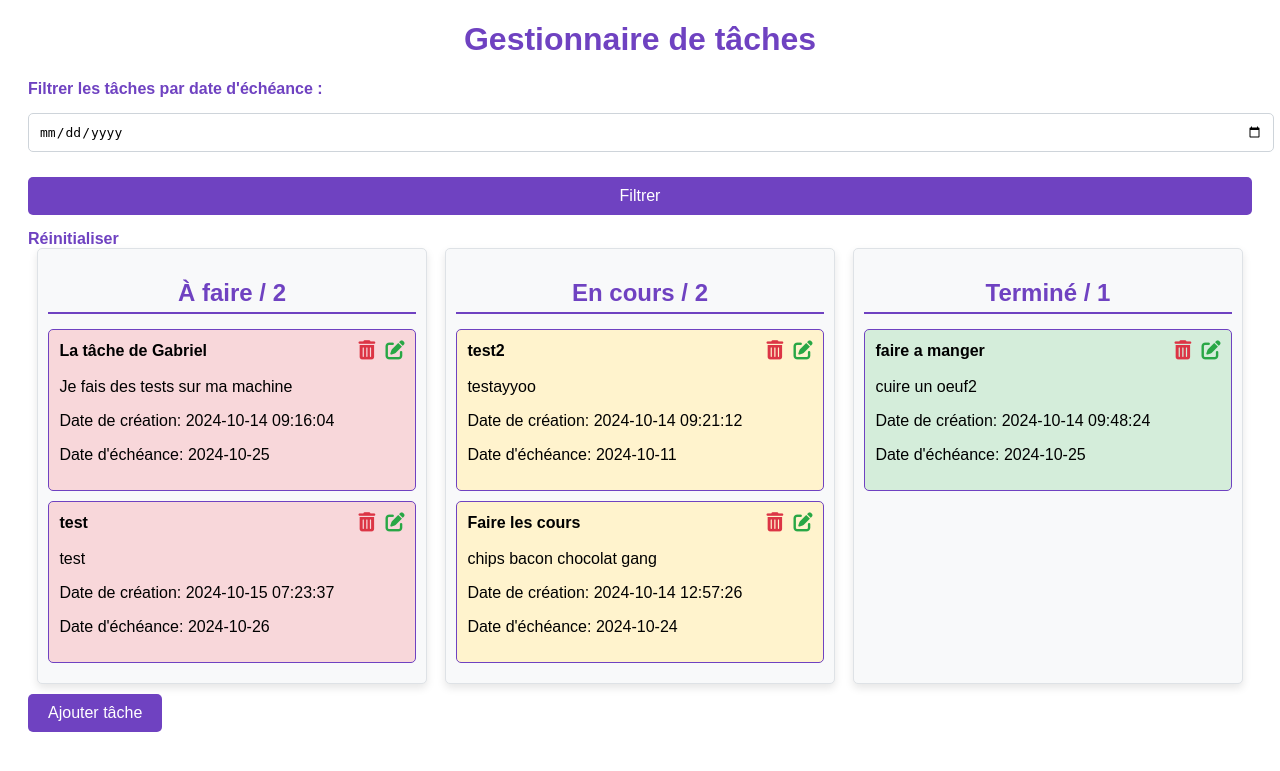
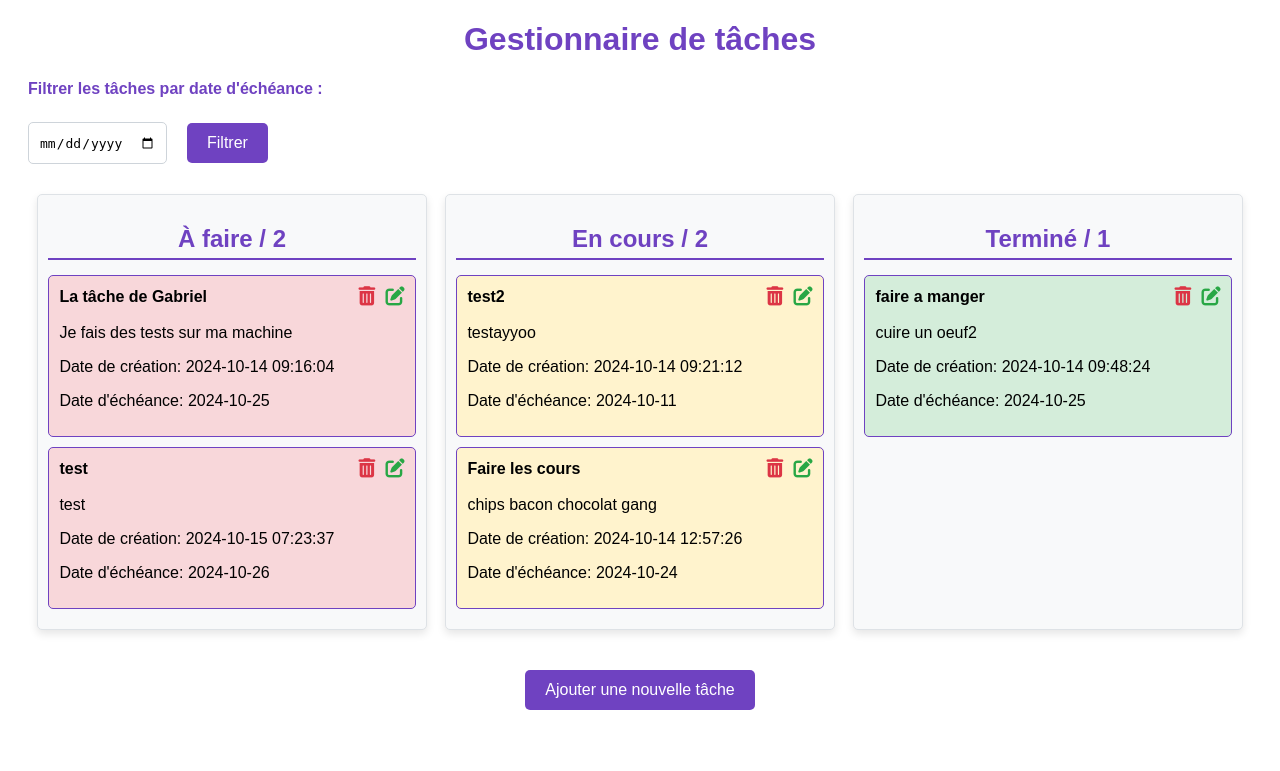
Before and after one commit to jeremy-prt/b3-todo-2024, a PHP site: page /app/views/tasks/index.php in a window 1280 px wide. Shown: the top 771 px of the page. Run offline with PHP 8.4, Linux system fonts and the light colour scheme.

Commit message:
Modification frontend interface todo

```diff
--- a/app/views/tasks/index.php
+++ b/app/views/tasks/index.php
@@ -48,9 +48,11 @@ if ($_SERVER['REQUEST_METHOD'] === 'POST' && isset($_POST['task_id'])) {
 
     <form action="index.php" method="GET">
         <label for="due_date">Filtrer les tâches par date d'échéance :</label>
-        <input type="date" id="due_date" name="due_date" value="<?php echo htmlspecialchars($selectedDate); ?>">
-        <button type="submit">Filtrer</button>
-        <a href="index.php">Réinitialiser</a>
+        <div class="inputs">
+            <input type="date" id="due_date" name="due_date" value="<?php echo htmlspecialchars($selectedDate); ?>">
+            <button type="submit">Filtrer</button>
+        </div>
+        <!-- <a href="index.php">Réinitialiser</a> -->
     </form>
 
     <div class="kanban-board">
@@ -130,8 +132,8 @@ if ($_SERVER['REQUEST_METHOD'] === 'POST' && isset($_POST['task_id'])) {
         </div>
     </div>
 
-    <a href="add.php">
-        <button>Ajouter tâche</button>
+    <a id="add-task" href="add.php">
+        <button>Ajouter une nouvelle tâche</button>
     </a>
     <script src="../../../public/js/script.js"></script>
 </body>
--- a/app/views/tasks/index2.php
+++ b/app/views/tasks/index2.php
@@ -7,6 +7,9 @@
   <title>TodoList</title>
 </head>
 <body>
-
+  <main>
+    <section id="left">test</section>
+    <section id="right"></section>
+  </main>
 </body>
 </html>
--- a/public/css/style.css
+++ b/public/css/style.css
@@ -13,6 +13,7 @@ body {
 .kanban-board {
   display: flex;
   justify-content: space-around;
+  margin-top: 30px;
 }
 
 .kanban-column {
@@ -149,12 +150,13 @@ input[type="text"],
 textarea,
 select,
 input[type="date"] {
-  width: 100%;
-  padding: 10px;
+  width: auto;
+  padding: 0 10px;
   border-radius: 5px;
   border: 1px solid #ced4da;
   font-size: 1em;
   transition: border-color 0.3s ease;
+  height: 40px;
 }
 
 input[type="text"]:focus,
@@ -178,6 +180,7 @@ button {
   border-radius: 5px;
   cursor: pointer;
   transition: background-color 0.3s ease;
+  height: 40px;
 }
 
 #add-task {
@@ -200,3 +203,9 @@ a {
 a:hover {
   text-decoration: underline;
 }
+
+.inputs {
+  display: flex;
+  gap: 20px;
+  align-items: baseline;
+}
```
Also changed, not shown: public/css/style2.css (+20 -1 lines).
